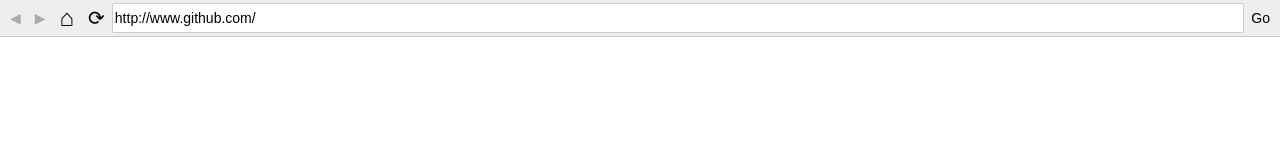
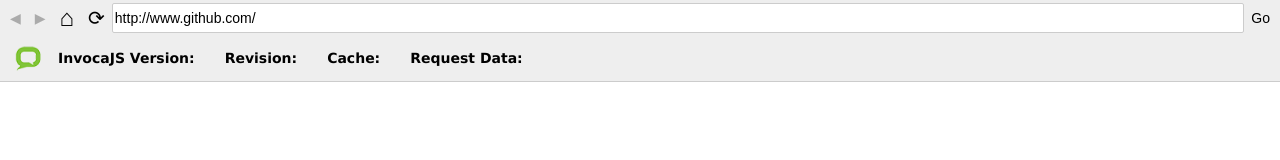
Before and after one commit to isabella232/electron-browser, a website built with webpack: page static/browser.html in a window 1280 px wide. Built offline with nearby package versions, Linux system fonts and the light colour scheme.

Commit message:
passion create invoca toolbar: added html and styles for invoca toolbar

```diff
--- a/src/scss/controls.scss
+++ b/src/scss/controls.scss
@@ -2,6 +2,8 @@
   padding: 3px;
   border-bottom: solid 1px #ccc;
   background-color: #eee;
+
+  .browser {
     display: -webkit-flex;
     -webit-flex-direction: column;
 
@@ -37,6 +39,8 @@
       -webkit-flex: 1;
     }
   }
+}
+
 
 .loading #reload {
   -webkit-animation: spinner-animation .5s infinite linear;
--- a/src/scss/entry.scss
+++ b/src/scss/entry.scss
@@ -3,3 +3,4 @@
 @import "layout";
 @import "controls";
 @import "sad-webview";
+@import "invoca";
--- /dev/null
+++ b/src/scss/invoca.scss
@@ -0,0 +1,27 @@
+$img-size: 30px;
+$font-size: 14px;
+
+#controls {
+  .invoca {
+    display: -webkit-flex;
+    -webit-flex-direction: column;
+    -webkit-justify-content: flex-start;
+    -webkit-align-items: center;
+    margin-top: 5px;
+    padding: 5px 10px;
+
+    img {
+      width: $img-size;
+      height: $img-size;
+    }
+
+    .details {
+      font-size: 14px;
+      margin: 0 15px;
+
+      .header {
+        font-weight: bold;
+      }
+    }
+  }
+}
--- a/static/browser.html
+++ b/static/browser.html
@@ -5,6 +5,7 @@
     <script src="../dist/js/browser-app.js"></script>
   <body>
     <div id="controls">
+      <div class="browser" data-mount="browser-controls">
         <button id="back" title="Go Back" disabled="true">&#9664;</button>
         <button id="forward" title="Go Forward" disabled="true">&#9654;</button>
         <button id="home" title="Go Home">&#8962;</button>
@@ -16,6 +17,29 @@
           </div>
           <input type="submit" value="Go">
         </form>
+      </div>
+
+      <div class="invoca" data-mount="invoca-controls">
+        <img data-mount="invoca-icon" src="images/icon-active.png"/>
+
+        <div class="details">
+          <span class="header">InvocaJS Version:</span>
+          <span class="info" data-mount="library-version"></span>
+        </div>
+
+        <div class="details">
+          <span class="header">Revision:</span>
+          <span class="info" data-mount="tag-revision"></span>
+        </div>
+
+        <div class="details">
+          <span class="header">Cache:</span> <span class="info" data-mount="cache"></span>
+        </div>
+
+        <div class="details">
+          <span class="header">Request Data:</span> <span class="info" data-mount="request-data"></span>
+        </div>
+      </div>
     </div>
 
     <webview src="http://www.github.com/" style="width:640px; height:480px"></webview>
```
Also changed, not shown: dist/css/browser.css, 1 other file. Lines whose indentation alone changed are shown as unchanged.
